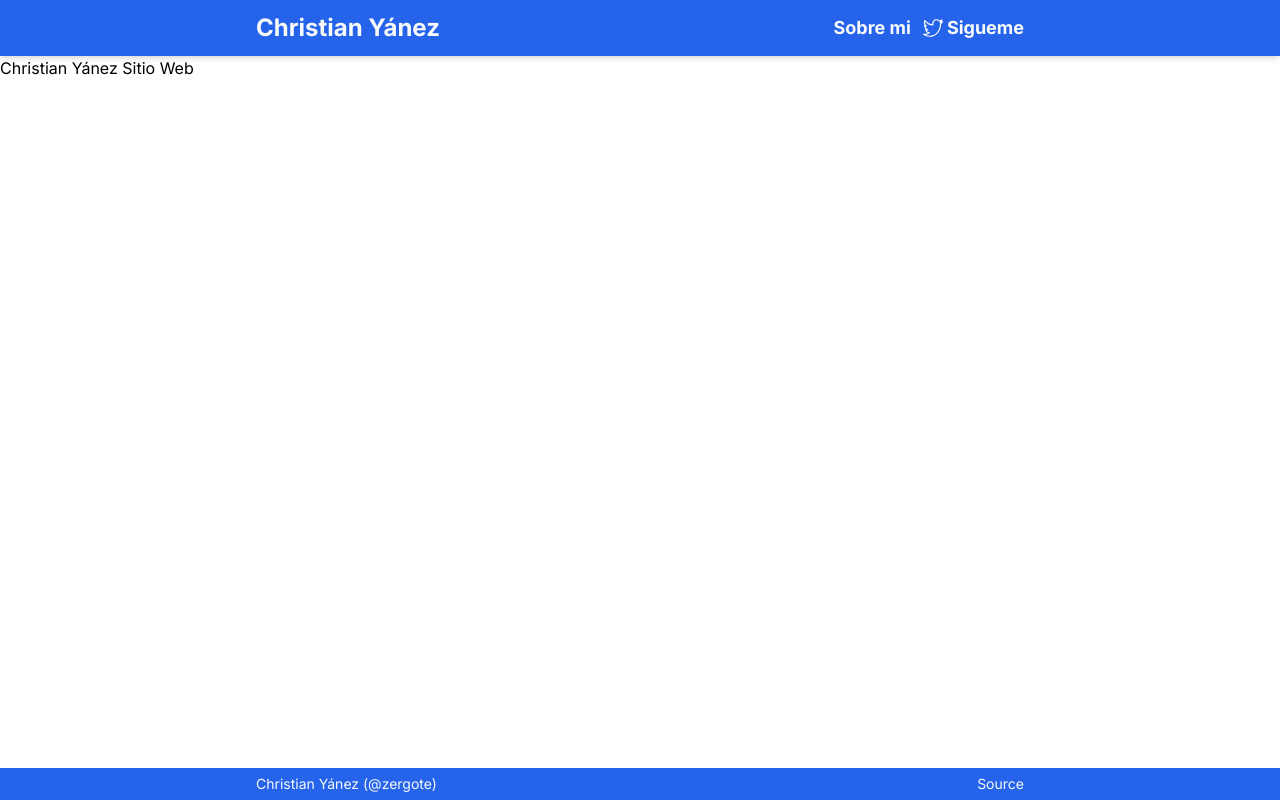
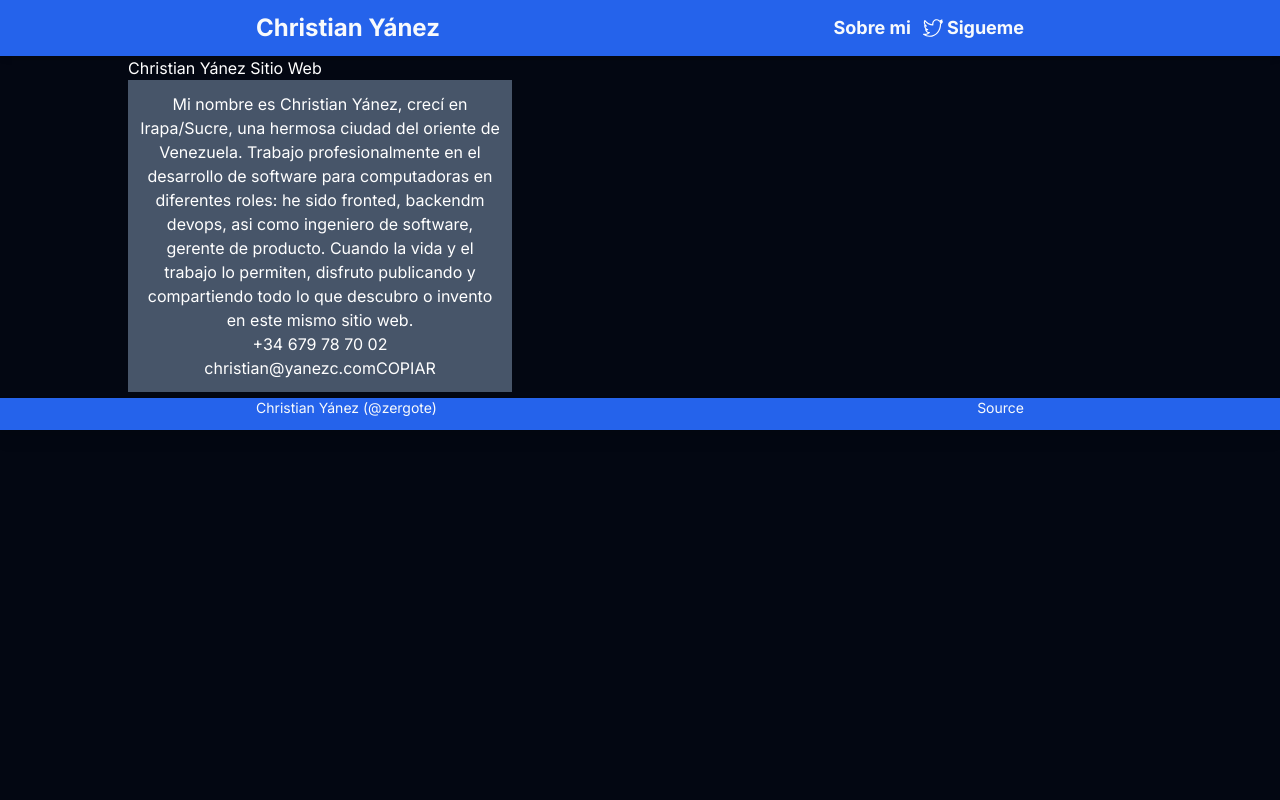
Before and after one commit to zergote/site, a Next.js app: page / in a window 1280 px wide. Built offline with nearby package versions, Linux system fonts and the light colour scheme.

Commit message:
feat: :sparkles: create structure of Personal Overview box

```diff
--- a/src/app/globals.css
+++ b/src/app/globals.css
@@ -2,9 +2,8 @@
 @tailwind components;
 
 body {
-  @apply bg-white;
-  @apply text-black;
-  @apply flex flex-col min-h-screen;
+  @apply bg-gray-950;
+  @apply text-white;
 }
 
 @tailwind utilities;
--- a/src/app/page.tsx
+++ b/src/app/page.tsx
@@ -1,5 +1,10 @@
+import PersonOverview from "@/components/PersonOverview/PersonOverview";
+
 export default function Home() {
   return (
-    <h1>Christian Yánez Sitio Web</h1>
+    <div className="container max-w-screen-lg ml-4 mr-4 sm:ml-10 md:ml-20 lg:ml-28 xl:ml-32 sm:mr-10 md:mr-20 lg:mr-28 xl:mr-32">
+      <h1>Christian Yánez Sitio Web</h1>
+      <PersonOverview />
+    </div>
   )
 }
--- /dev/null
+++ b/src/components/PersonOverview/PersonOverview.tsx
@@ -0,0 +1,28 @@
+"use client"
+
+import { useState } from "react"
+
+export default function PersonOverview() {
+  const [visible, setVisible] = useState(false)
+
+  const handleCopyMail = (event: React.MouseEvent<HTMLElement>): void => {
+    navigator.clipboard.writeText("christian@yanezc.com")
+    setVisible(true)
+    setTimeout(() => setVisible(false), 3000)
+  }
+
+  return (
+    <div className="containner bg-slate-600 max-w-96">
+      <div className="flex items-center text-center flex-col rounded-lg p-3">
+        <p>Mi nombre es Christian Yánez, crecí en Irapa/Sucre, una hermosa ciudad del oriente de Venezuela. Trabajo profesionalmente en el desarrollo de software para computadoras en diferentes roles: he sido fronted, backendm devops, asi como ingeniero de software, gerente de producto. Cuando la vida y el trabajo lo permiten, disfruto publicando y compartiendo todo lo que descubro o invento en este mismo sitio web.
+        </p>
+        <a href="tel:+34679787002">+34 679 78 70 02</a>
+        <div>
+          <a href="mailto:christian@yanezc.com">christian@yanezc.com</a>
+          <button onClick={handleCopyMail}>COPIAR</button>
+          {visible && <span className="text-red-700 absolute inline-block border-dotted border-red-600 z-10 bg-slate-50 ">email copiado</span>}
+        </div>
+      </div>
+    </div>
+  )
+}
```
